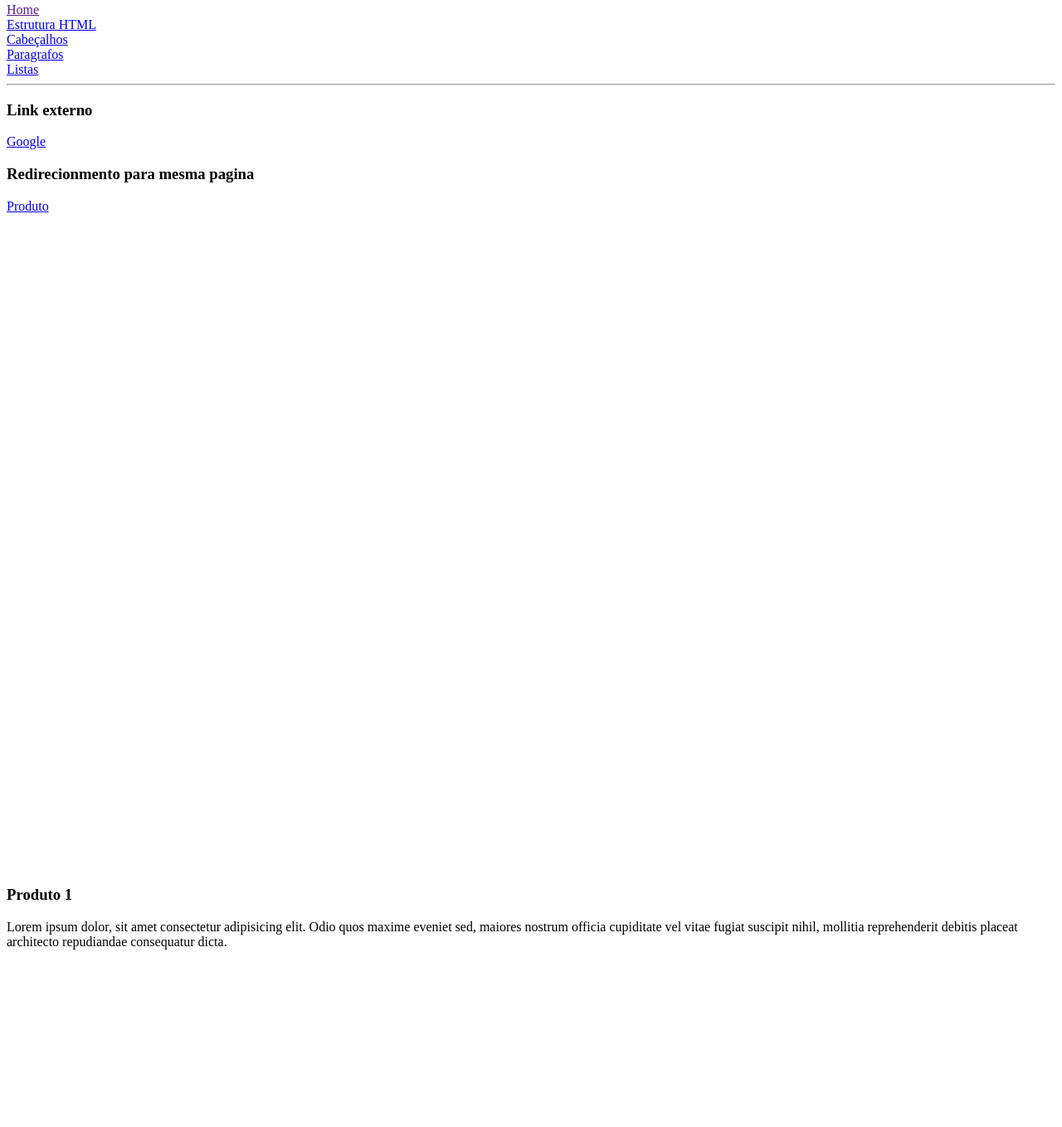
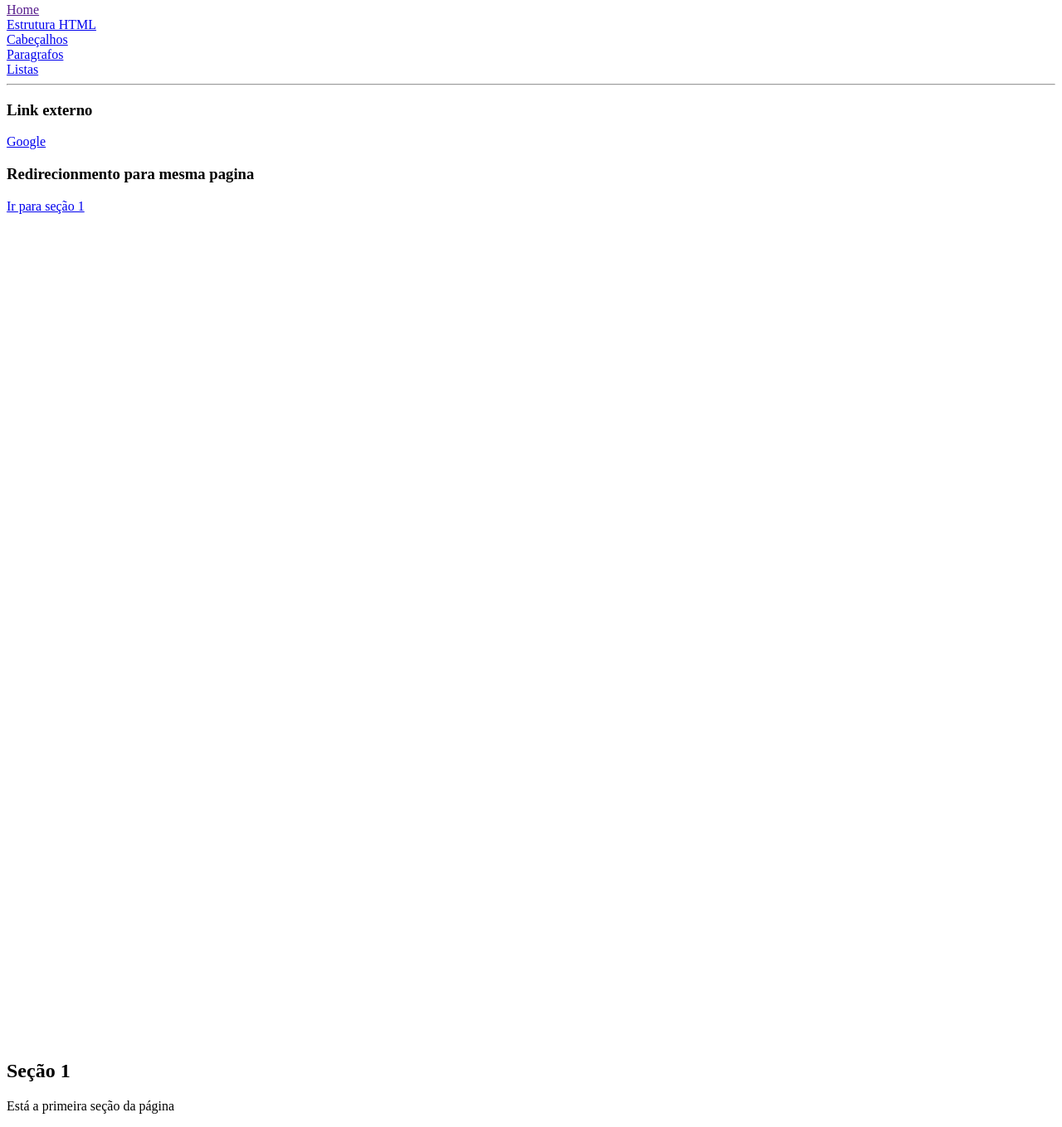
Before and after one commit to alissonmirandadeveloper/programa-o-web, a plain HTML site: page seção-05-HTML5/links.html in a window 1280 px wide. Shown: the part 64-1423 px from the top of the page at 83% size. Before the commit the page ends 1225 px from the top, so only its background shows below. Drawn offline with Linux system fonts and the light colour scheme.

Commit message:
redirecionando suave p/ mesma page

```diff
--- a/seção-05-HTML5/links.html
+++ b/seção-05-HTML5/links.html
@@ -4,6 +4,11 @@
     <meta charset="UTF-8">
     <meta name="viewport" content="width=device-width, initial-scale=1.0">
     <title>Links internos e externos</title>
+    <style>
+        html {
+            scroll-behavior: smooth;
+        }
+    </style>
 </head>
 <body>
     <h2>Trabalhando com links</h2>
@@ -20,10 +25,11 @@
     <a href="http://google.com">Google</a>
 
     <h3>Redirecionmento para mesma pagina</h3>
-    <a href="#produto">Produto</a>
-    <br><br><br><br><br><br><br><br><br><br><br><br><br><br><br>
-    <br><br><br><br><br><br><br><br><br><br><br><br><br><br><br><br><br><br><br><br><br><br><br><br><br><br><br><br><br><br>
-    <h3>Produto 1</h3>
-    <p id="produto">Lorem ipsum dolor, sit amet consectetur adipisicing elit. Odio quos maxime eveniet sed, maiores nostrum officia cupiditate vel vitae fugiat suscipit nihil, mollitia reprehenderit debitis placeat architecto repudiandae consequatur dicta.</p>
+    <a href="#secao1">Ir para seção 1</a>
+    <div style="height: 1000px;"></div>
+    <section id="secao1">
+        <h2>Seção 1</h2>
+        <p>Está a primeira seção da página</p>
+    </section>
 </body>
 </html>
```
